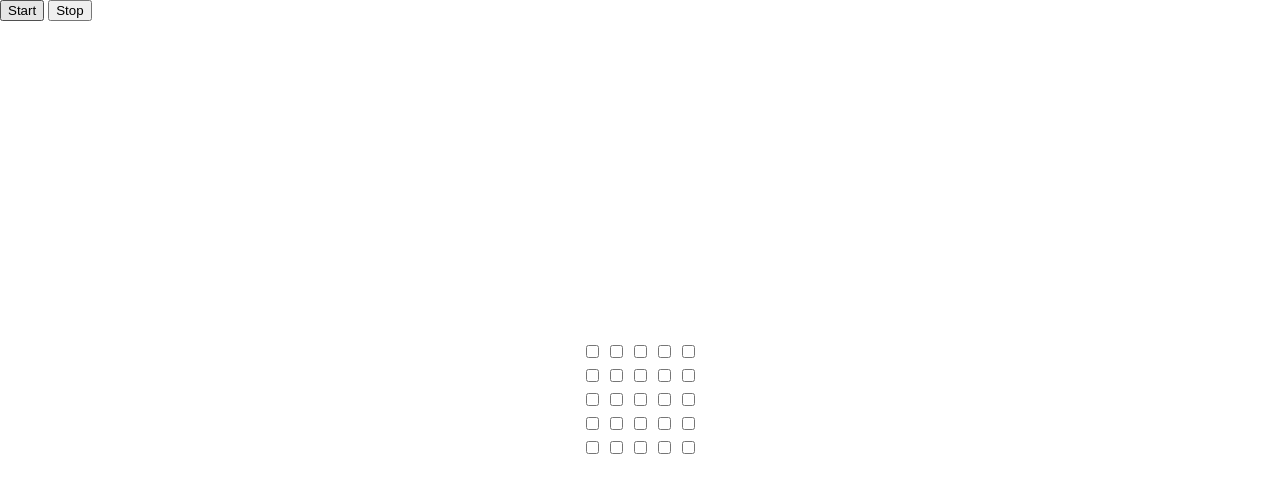
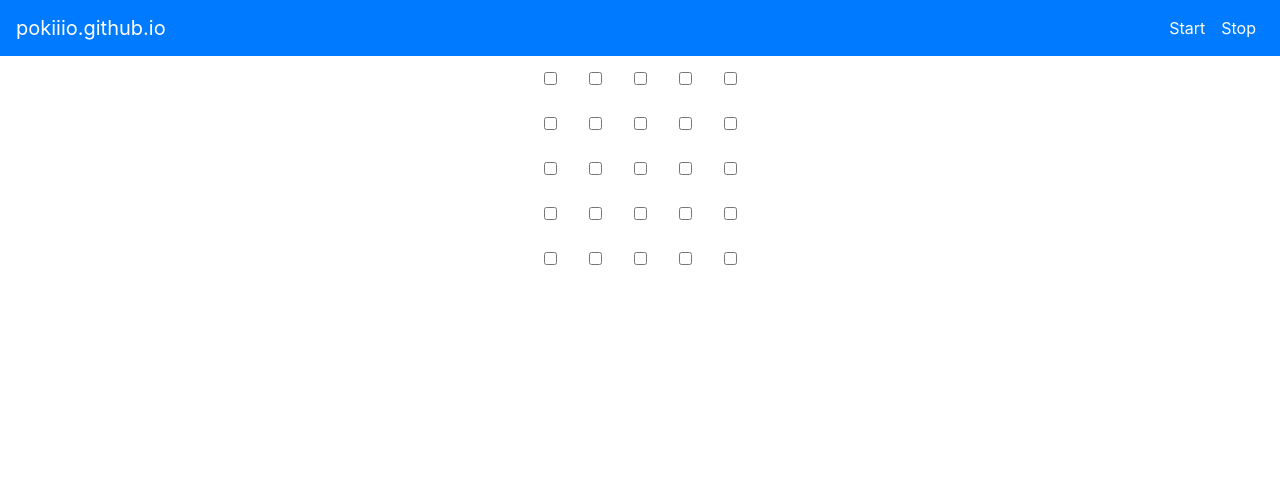
Before and after one commit to pokiiio/microbit-led, a plain HTML site: page index.html in a window 1280 px wide. Drawn offline with nearby package versions, Linux system fonts and the light colour scheme.

Commit message:
Update page with Bootstrap4

```diff
--- a/index.html
+++ b/index.html
@@ -2,11 +2,17 @@
 <html lang="ja">
 
 <head>
+  <!-- Required meta tags -->
   <meta charset="utf-8">
+  <meta name="viewport" content="width=device-width, initial-scale=1, shrink-to-fit=no">
+
+  <!-- Bootstrap CSS -->
+  <link rel="stylesheet" href="https://maxcdn.bootstrapcdn.com/bootstrap/4.0.0/css/bootstrap.min.css" integrity="sha384-Gn5384xqQ1aoWXA+058RXPxPg6fy4IWvTNh0E263XmFcJlSAwiGgFAW/dAiS6JXm"
+    crossorigin="anonymous">
+
   <title>microbit-led</title>
   <meta name="description" content="Control a LED matrix on BBC micro:bit boards with Web Bluetooth API.">
   <meta name="keywords" content="microbit,web bluetooth api,pokio,pokiiio,ポキオ,京急は神">
-  <meta name="viewport" content="width=device-width,initial-scale=1">
   <meta name="theme-color" content="#303F9F">
   <meta property="og:title" content="microbit-led">
   <meta property="og:type" content="website">
@@ -16,135 +22,94 @@
   <meta property="og:site_name" content="microbit-led">
   <meta property="og:locale" content="ja_JP">
   <script type="text/javascript" src="microbit.js"></script>
-  <style>
-    html {
-      height: 100%;
-      width: 100%;
-    }
-
-    body {
-      height: 100%;
-      width: 100%;
-      margin: 0;
-    }
-
-    h1 {
-      font-size: xx-large;
-    }
-
-    .background {
-      position: relative;
-      height: 100%;
-      width: 100%;
-    }
-
-    .center {
-      position: absolute;
-      top: 50%;
-      left: 50%;
-      -ms-transform: translate(-50%, -50%);
-      -webkit-transform: translate(-50%, -50%);
-      transform: translate(-50%, -50%);
-      text-align: center;
-    }
-  </style>
 </head>
 
 <body>
-  <div class="background">
-    <input type="button" name="Start" value="Start" onClick="onClickStartButton()"></input>
-    <input type="button" name="Stop" value="Stop" onClick="onClickStopButton()"></input>
+  <nav class="navbar navbar-expand-lg navbar-dark bg-primary justify-content-between">
+    <a class="navbar-brand" href="https://pokiiio.github.io/">pokiiio.github.io</a>
+    <button class="navbar-toggler" type="button" data-toggle="collapse" data-target="#navbarSupportedContent" aria-controls="navbarSupportedContent"
+      aria-expanded="false" aria-label="Toggle navigation">
+      <span class="navbar-toggler-icon"></span>
+    </button>
+
+    <div class="collapse navbar-collapse justify-content-end" id="navbarSupportedContent">
+      <ul class="navbar-nav">
+        <li class="nav-item active" onClick="onClickStartButton()">
+          <a class="nav-link" href="#">Start</a>
+        </li>
+        <li class="nav-item active" onClick="onClickStopButton()">
+          <a class="nav-link" href="#">Stop</a>
+        </li>
+      </ul>
+    </div>
+  </nav>
+
+  <div class="container-fluid">
+    <div class="container">
+      <div class="row justify-content-center">
+        <input type="checkbox" class="m-3" onChange="onChangeCheckBox()" name="check00">
+        <input type="checkbox" class="m-3" onChange="onChangeCheckBox()" name="check01">
+        <input type="checkbox" class="m-3" onChange="onChangeCheckBox()" name="check02">
+        <input type="checkbox" class="m-3" onChange="onChangeCheckBox()" name="check03">
+        <input type="checkbox" class="m-3" onChange="onChangeCheckBox()" name="check04">
+      </div>
+      <div class="row justify-content-center">
+        <input type="checkbox" class="m-3" onChange="onChangeCheckBox()" name="check10">
+        <input type="checkbox" class="m-3" onChange="onChangeCheckBox()" name="check11">
+        <input type="checkbox" class="m-3" onChange="onChangeCheckBox()" name="check12">
+        <input type="checkbox" class="m-3" onChange="onChangeCheckBox()" name="check13">
+        <input type="checkbox" class="m-3" onChange="onChangeCheckBox()" name="check14">
+      </div>
+      <div class="row justify-content-center">
+        <input type="checkbox" class="m-3" onChange="onChangeCheckBox()" name="check20">
+        <input type="checkbox" class="m-3" onChange="onChangeCheckBox()" name="check21">
+        <input type="checkbox" class="m-3" onChange="onChangeCheckBox()" name="check22">
+        <input type="checkbox" class="m-3" onChange="onChangeCheckBox()" name="check23">
+        <input type="checkbox" class="m-3" onChange="onChangeCheckBox()" name="check24">
+      </div>
+      <div class="row justify-content-center">
+        <input type="checkbox" class="m-3" onChange="onChangeCheckBox()" name="check30">
+        <input type="checkbox" class="m-3" onChange="onChangeCheckBox()" name="check31">
+        <input type="checkbox" class="m-3" onChange="onChangeCheckBox()" name="check32">
+        <input type="checkbox" class="m-3" onChange="onChangeCheckBox()" name="check33">
+        <input type="checkbox" class="m-3" onChange="onChangeCheckBox()" name="check34">
+      </div>
+      <div class="row justify-content-center">
+        <input type="checkbox" class="m-3" onChange="onChangeCheckBox()" name="check40">
+        <input type="checkbox" class="m-3" onChange="onChangeCheckBox()" name="check41">
+        <input type="checkbox" class="m-3" onChange="onChangeCheckBox()" name="check42">
+        <input type="checkbox" class="m-3" onChange="onChangeCheckBox()" name="check43">
+        <input type="checkbox" class="m-3" onChange="onChangeCheckBox()" name="check44">
+      </div>
+    </div>
   </div>
-  <div class="center">
-    <table>
-      <tr>
-        <td>
-          <input type="checkbox" onChange="onChangeCheckBox()" name="check00">
-        </td>
-        <td>
-          <input type="checkbox" onChange="onChangeCheckBox()" name="check01">
-        </td>
-        <td>
-          <input type="checkbox" onChange="onChangeCheckBox()" name="check02">
-        </td>
-        <td>
-          <input type="checkbox" onChange="onChangeCheckBox()" name="check03">
-        </td>
-        <td>
-          <input type="checkbox" onChange="onChangeCheckBox()" name="check04">
-        </td>
-      </tr>
-      <tr>
-        <td>
-          <input type="checkbox" onChange="onChangeCheckBox()" name="check10">
-        </td>
-        <td>
-          <input type="checkbox" onChange="onChangeCheckBox()" name="check11">
-        </td>
-        <td>
-          <input type="checkbox" onChange="onChangeCheckBox()" name="check12">
-        </td>
-        <td>
-          <input type="checkbox" onChange="onChangeCheckBox()" name="check13">
-        </td>
-        <td>
-          <input type="checkbox" onChange="onChangeCheckBox()" name="check14">
-        </td>
-      </tr>
-      <tr>
-        <td>
-          <input type="checkbox" onChange="onChangeCheckBox()" name="check20">
-        </td>
-        <td>
-          <input type="checkbox" onChange="onChangeCheckBox()" name="check21">
-        </td>
-        <td>
-          <input type="checkbox" onChange="onChangeCheckBox()" name="check22">
-        </td>
-        <td>
-          <input type="checkbox" onChange="onChangeCheckBox()" name="check23">
-        </td>
-        <td>
-          <input type="checkbox" onChange="onChangeCheckBox()" name="check24">
-        </td>
-      </tr>
-      <tr>
-        <td>
-          <input type="checkbox" onChange="onChangeCheckBox()" name="check30">
-        </td>
-        <td>
-          <input type="checkbox" onChange="onChangeCheckBox()" name="check31">
-        </td>
-        <td>
-          <input type="checkbox" onChange="onChangeCheckBox()" name="check32">
-        </td>
-        <td>
-          <input type="checkbox" onChange="onChangeCheckBox()" name="check33">
-        </td>
-        <td>
-          <input type="checkbox" onChange="onChangeCheckBox()" name="check34">
-        </td>
-      </tr>
-      <tr>
-        <td>
-          <input type="checkbox" onChange="onChangeCheckBox()" name="check40">
-        </td>
-        <td>
-          <input type="checkbox" onChange="onChangeCheckBox()" name="check41">
-        </td>
-        <td>
-          <input type="checkbox" onChange="onChangeCheckBox()" name="check42">
-        </td>
-        <td>
-          <input type="checkbox" onChange="onChangeCheckBox()" name="check43">
-        </td>
-        <td>
-          <input type="checkbox" onChange="onChangeCheckBox()" name="check44">
-        </td>
-      </tr>
 
-    </table>
+  <!-- Modal -->
+  <div class="modal fade" id="myModal" tabindex="-1" role="dialog" aria-labelledby="myModalLabel" aria-hidden="true">
+    <div class="modal-dialog" role="document">
+      <div class="modal-content">
+        <div class="modal-header">
+          <h5 class="modal-title" id="myModalLabel">Error</h5>
+          <button type="button" class="close" data-dismiss="modal" aria-label="Close">
+            <span aria-hidden="true">&times;</span>
+          </button>
+        </div>
+        <div class="modal-body" name="modal-message"></div>
+        <div class="modal-footer">
+          <button type="button" class="btn btn-secondary" data-dismiss="modal">Close</button>
+        </div>
+      </div>
+    </div>
   </div>
+
+  <!-- Optional JavaScript -->
+  <!-- jQuery first, then Popper.js, then Bootstrap JS -->
+  <script src="https://code.jquery.com/jquery-3.2.1.slim.min.js" integrity="sha384-KJ3o2DKtIkvYIK3UENzmM7KCkRr/rE9/Qpg6aAZGJwFDMVNA/GpGFF93hXpG5KkN"
+    crossorigin="anonymous"></script>
+  <script src="https://cdnjs.cloudflare.com/ajax/libs/popper.js/1.12.9/umd/popper.min.js" integrity="sha384-ApNbgh9B+Y1QKtv3Rn7W3mgPxhU9K/ScQsAP7hUibX39j7fakFPskvXusvfa0b4Q"
+    crossorigin="anonymous"></script>
+  <script src="https://maxcdn.bootstrapcdn.com/bootstrap/4.0.0/js/bootstrap.min.js" integrity="sha384-JZR6Spejh4U02d8jOt6vLEHfe/JQGiRRSQQxSfFWpi1MquVdAyjUar5+76PVCmYl"
+    crossorigin="anonymous"></script>
 </body>
 
 </html>
--- a/microbit.js
+++ b/microbit.js
@@ -12,7 +12,7 @@ const LED_MATRIX_STATE = "e95d7b77-251d-470a-a062-fa1922dfa9a8";
 
 function onClickStartButton() {
   if (!navigator.bluetooth) {
-    alert("Web Bluetooth is not supported.")
+    showModal("Web Bluetooth is not supported.")
     return;
   }
 
@@ -21,7 +21,7 @@ function onClickStartButton() {
 
 function onClickStopButton() {
   if (!navigator.bluetooth) {
-    alert("Web Bluetooth is not supported.")
+    showModal("Web Bluetooth is not supported.")
     return;
   }
 
@@ -35,7 +35,7 @@ function onChangeCheckBox() {
 
   ledMatrixStateCharacteristic.writeValue(generateUint8Array())
     .catch(error => {
-      alert(error);
+      showModal(error);
     });
 }
 
@@ -71,14 +71,14 @@ function requestDevice() {
       connect(targetDevice);
     })
     .catch(error => {
-      alert(error);
+      showModal(error);
       targetDevice = null;
     });
 }
 
 function disconnect() {
   if (targetDevice == null) {
-    alert('target device is null.');
+    showModal('target device is null.');
     return;
   }
 
@@ -93,7 +93,7 @@ function connect(device) {
       findLedService(server);
     })
     .catch(error => {
-      alert(error);
+      showModal(error);
     });
 }
 
@@ -103,7 +103,7 @@ function findLedService(server) {
       findLedMatrixStateCharacteristic(service);
     })
     .catch(error => {
-      alert(error);
+      showModal(error);
     });
 }
 
@@ -113,10 +113,15 @@ function findLedMatrixStateCharacteristic(service) {
       ledMatrixStateCharacteristic = characteristic;
       ledMatrixStateCharacteristic.writeValue(new Uint8Array(5))
         .catch(error => {
-          alert(error);
+          showModal(error);
         });
     })
     .catch(error => {
-      alert('LED Matrix State characteristic not found.');
+      showModal('LED Matrix State characteristic not found.');
     });
 }
+
+function showModal(message) {
+  document.getElementsByName("modal-message")[0].innerHTML = message;
+  $("#myModal").modal("show");
+}
```
